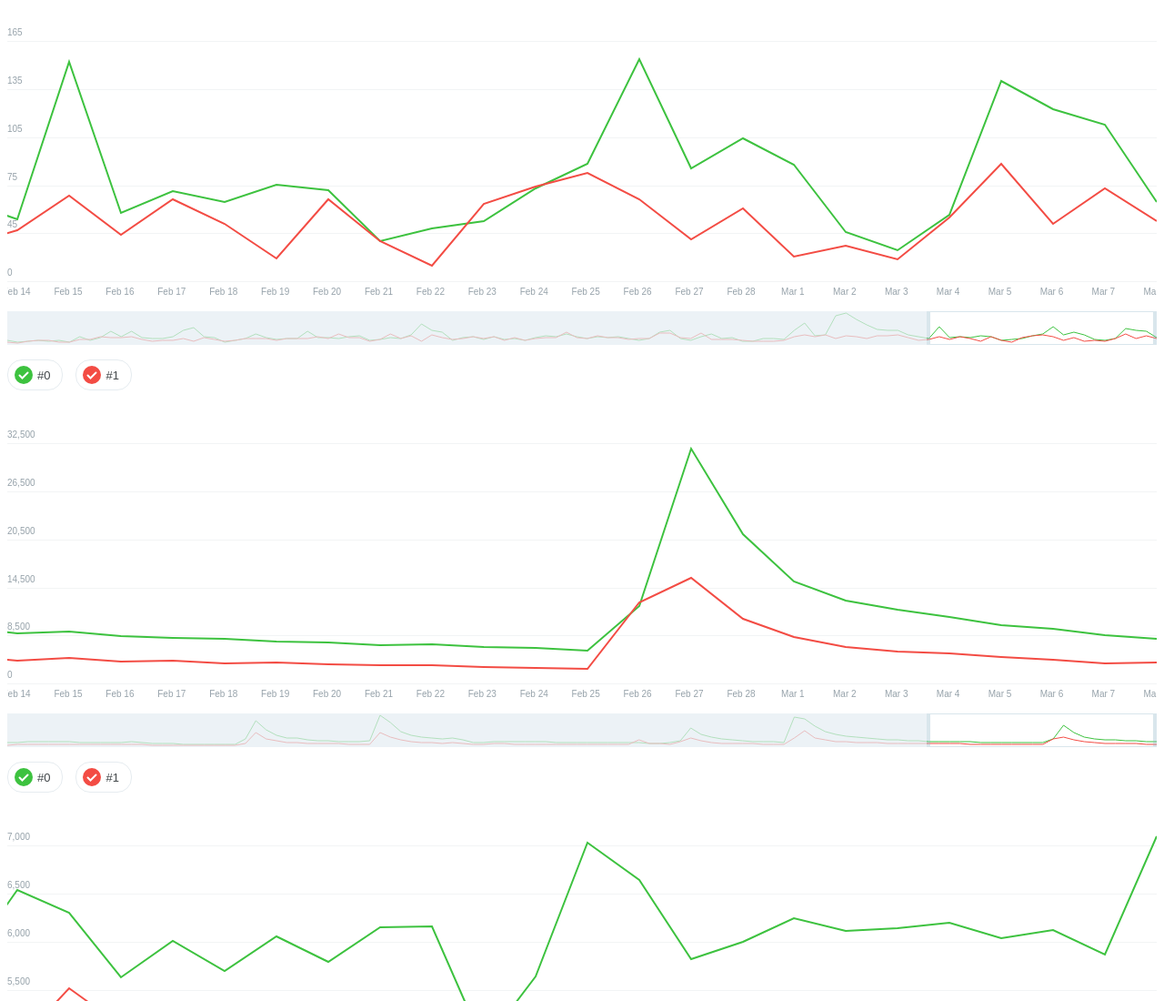
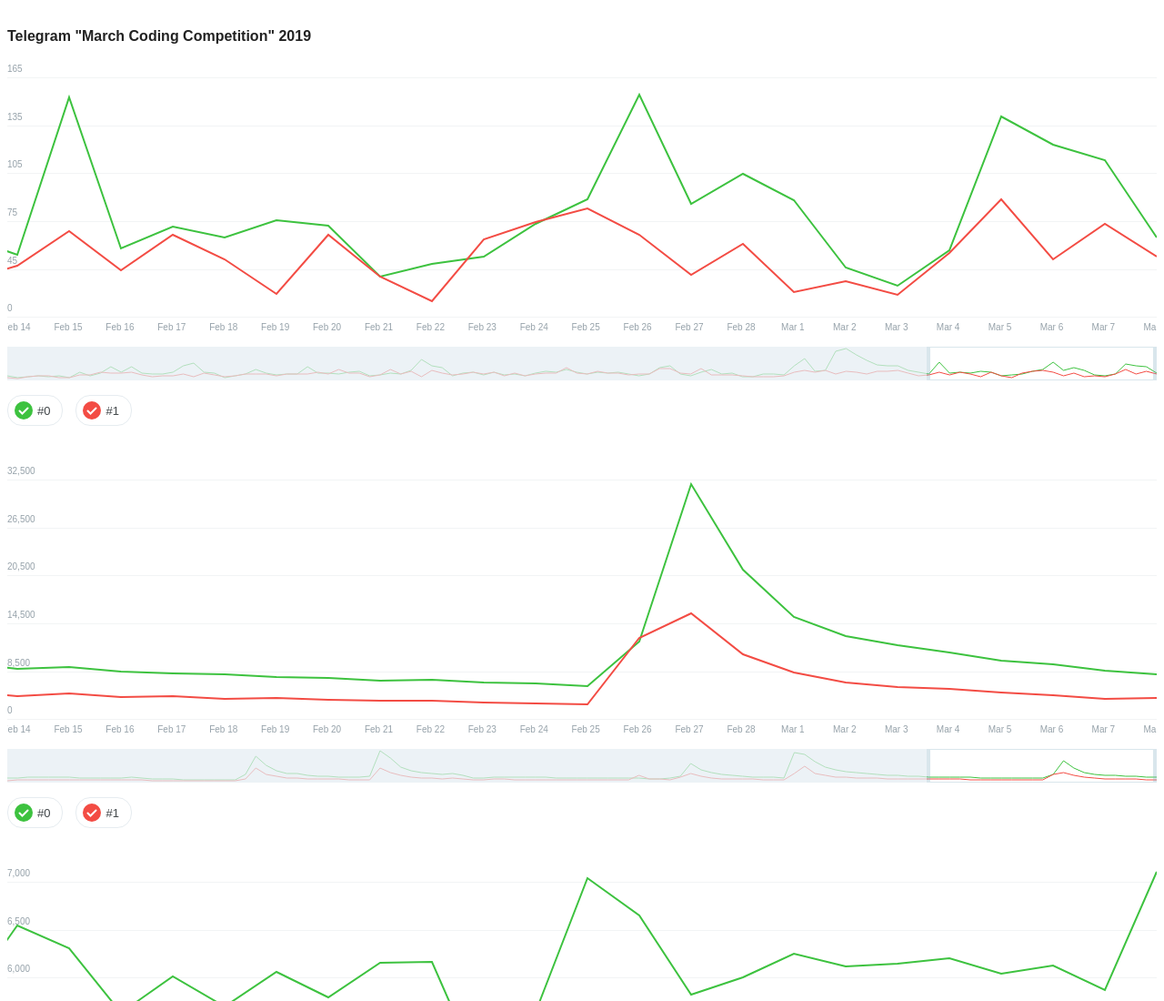
Before and after one commit to ProkofyevAlexander/prokofyev-alexander.github.io, a plain HTML site: page telegram.html in a window 1280 px wide. Shown: the top 1100 px of the page at 91% size. Drawn offline with Linux system fonts and the light colour scheme.

Commit message:
Add header

```diff
--- a/telegram.html
+++ b/telegram.html
@@ -3,7 +3,7 @@
 <head>
     <meta charset="UTF-8">
     <meta name="viewport" content="width=device-width, initial-scale=1">
-    <title>Telegram "March Coding Competition"</title>
+    <title>Telegram "March Coding Competition" 2019</title>
     <style>
         body {
             font-family: Arial, Helvetica, sans-serif;
@@ -22,6 +22,15 @@
             -ms-user-select: none;
             user-select: none;
             -webkit-tap-highlight-color: transparent;
+        }
+
+        h1 {
+            color: #222222;
+            font-size: 16px;
+        }
+
+        .night-mode h1 {
+            color: #ffffff;
         }
 
         #cursor-bg {
@@ -434,6 +443,7 @@
 </head>
 <body>
 <div id="content">
+    <h1>Telegram "March Coding Competition" 2019</h1>
     <div id="charts"></div>
     <div class="switch-mode-container">
         <button id="switch-mode-button">Switch to Night Mode</button>
```
